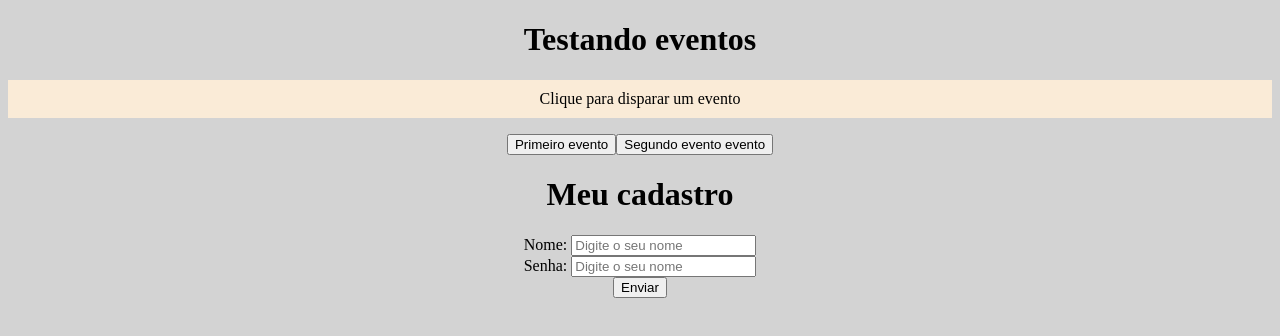
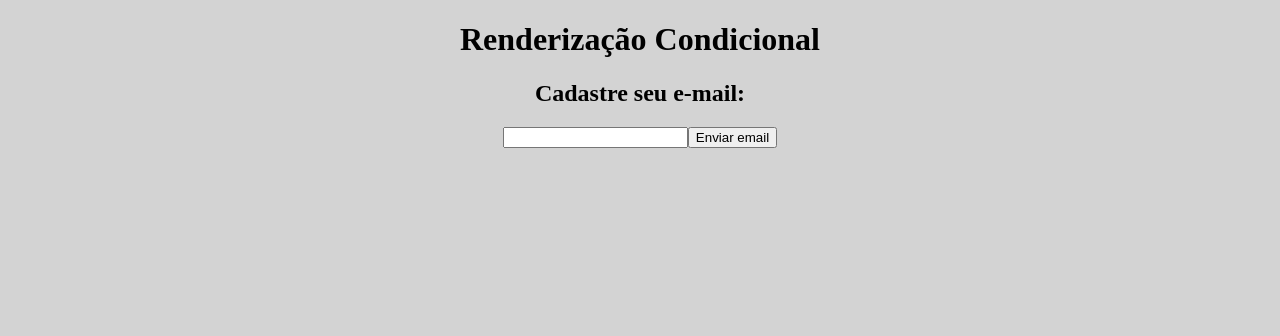
Before and after one commit to SilasFas/React-studies-2, a React (Create React App) app: page / in a window 1280 px wide. Shown: the top 336 px of the page. Built offline with nearby package versions, Linux system fonts and the light colour scheme.

Commit message:
Condicional

```diff
--- a/src/App.js
+++ b/src/App.js
@@ -1,22 +1,12 @@
 import './App.css';
-import { HelloWorld } from './components/HelloWorld';
-import { SayMyName } from './components/SayMyName';
-import { Pessoa } from './components/Pessoa';
-import { Frase } from './components/Frase';
-import { List } from './components/List';
-import { Evento } from './components/Evento';
-import { Form } from './components/Form';
-
+import { Condicional } from './components/Condicional';
 
 function App() {
 
-
   return (
     <div className="App">
-      <h1>Testando eventos</h1>
-
-      <Evento />
-      <Form />
+      <h1>Renderização Condicional</h1>
+      <Condicional />
     </div>
   );
 }
--- /dev/null
+++ b/src/components/Condicional.js
@@ -0,0 +1,34 @@
+import { useState } from "react"
+
+
+
+export const Condicional = () => {
+
+    const [email, setEmail] = useState('')
+    const [userEmail, setUserEmail] = useState('')
+
+    const eviarEmail = (event) => {
+        event.preventDefault()
+        setUserEmail(email)
+    }
+
+    const limparEmail = () => {
+        setUserEmail('')
+    }
+
+    return (
+        <div>
+            <h2>Cadastre seu e-mail: </h2>
+            <form>
+                <input type="email" name="email" id="email" onChange={(event) => setEmail(event.target.value)} />
+                <button type="submit" onClick={eviarEmail} >Enviar email</button>
+            </form>
+            {userEmail && (
+                <div>
+                    <p>O e-mail: do usuário é: {userEmail} </p>
+                    <button onClick={limparEmail} >Limpar e-mail</button>
+                </div>
+            )}
+        </div>
+    )
+}
```
